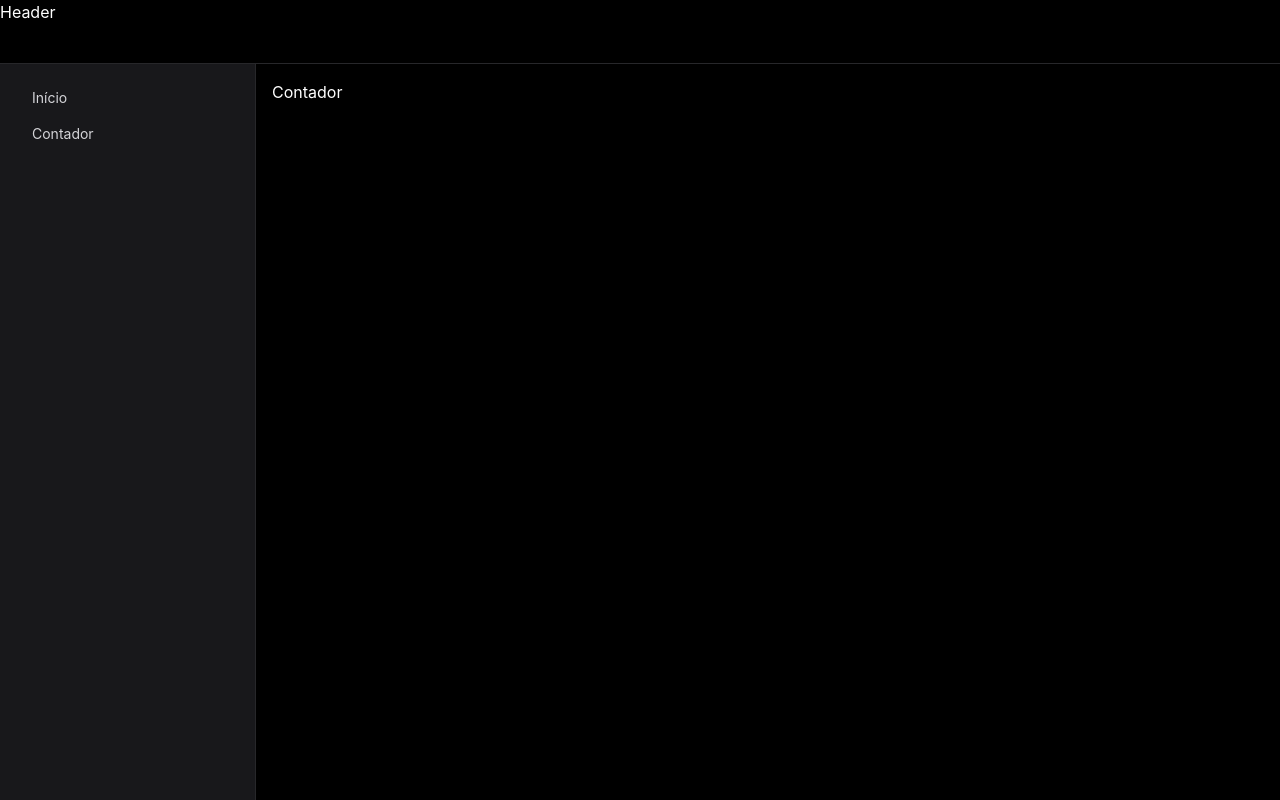
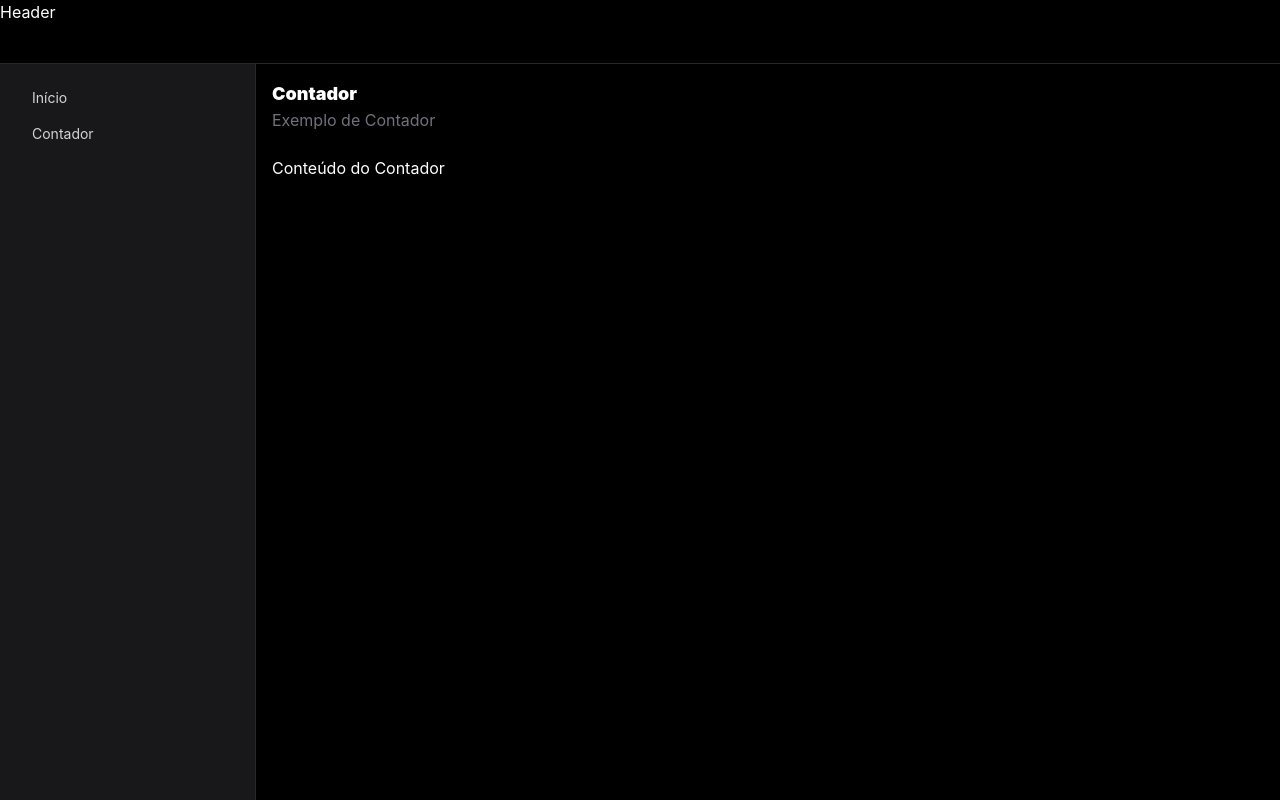
Before and after one commit to RafaelJP13/vuejs-fundamentals, a Vue app: page /counter in a window 1280 px wide. Built offline with nearby package versions, Linux system fonts and the light colour scheme.

Commit message:
feat: create Title component and update CounterPage and HomePage to use it

```diff
--- a/src/modules/samples/pages/CounterPage.vue
+++ b/src/modules/samples/pages/CounterPage.vue
@@ -1,5 +1,11 @@
+<script setup lang="ts">
+import Title from '@/shared/components/Title.vue';
+
+</script>
+
 <template>
-    <div>
-        <span>Contador</span>
+    <div class="flex flex-col gap-6">
+        <Title text="Contador" sub="Exemplo de Contador" />
+        <div>Conteúdo do Contador</div>
     </div>
 </template>
--- a/src/modules/samples/pages/HomePage.vue
+++ b/src/modules/samples/pages/HomePage.vue
@@ -1,3 +1,11 @@
+<script setup lang="ts">
+import Title from '@/shared/components/Title.vue';
+
+
+
+
+</script>
+
 <template>
-    <h1>Home Page</h1>
+    <Title text="Dashboard" sub="Bem-Vindo ao painel de controle"></Title>
 </template>
--- /dev/null
+++ b/src/shared/components/Title.vue
@@ -0,0 +1,15 @@
+<script setup lang="ts">
+    interface TitleProps{
+        text: string
+        sub?: string
+    }
+
+    defineProps<TitleProps>()
+</script>
+<template>
+    <div>
+        <h1 class="text-lg font-black">{{ text }}</h1>
+        <h2 v-if="sub" class="text-zinc-500">{{ sub }}</h2>
+        <h2 v-else>Outro</h2>
+</div>
+</template>
```
